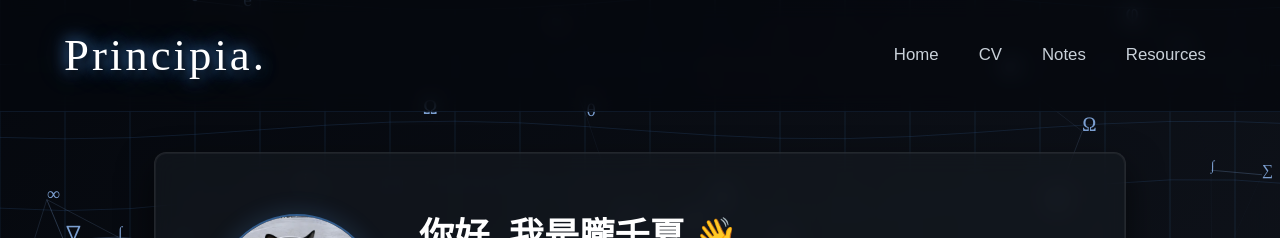
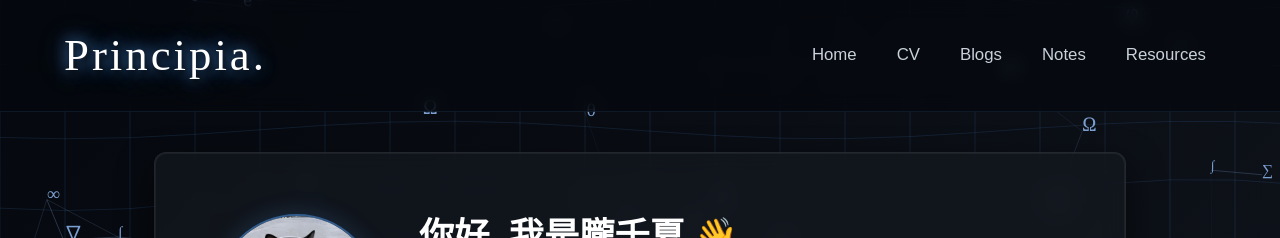
Before and after one commit to EtherealKasumi/personalpage, a Jekyll site: the page built from index.md, in a window 1280 px wide. Shown: the top 238 px of the page. Built offline with Jekyll 4.4.1, drawn with Linux system fonts in a browser that asks for light colours; some web fonts are replaced.

Commit message:
Add files via upload

```diff
--- a/_layouts/default.html
+++ b/_layouts/default.html
@@ -105,6 +105,7 @@
         <div class="nav-links" id="nav-links">
             <a href="{{ '/' | relative_url }}">Home</a>
             <a href="{{ '/cv.html' | relative_url }}">CV</a>
+            <a href="{{ '/blogs.html' | relative_url }}">Blogs</a>
             <a href="{{ '/notes.html' | relative_url }}">Notes</a>
             <a href="{{ '/resources.html' | relative_url }}">Resources</a>
         </div>
```
